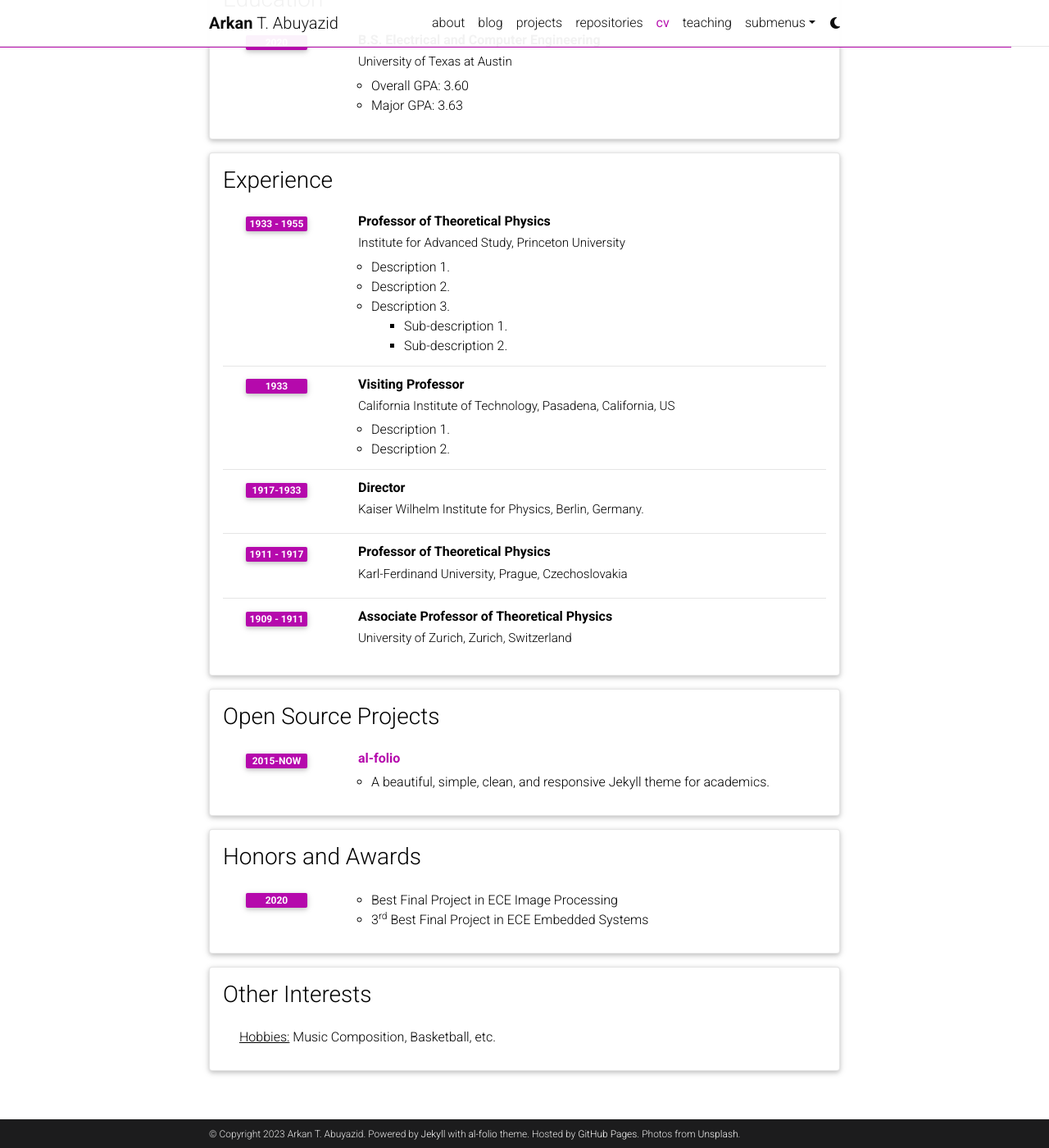
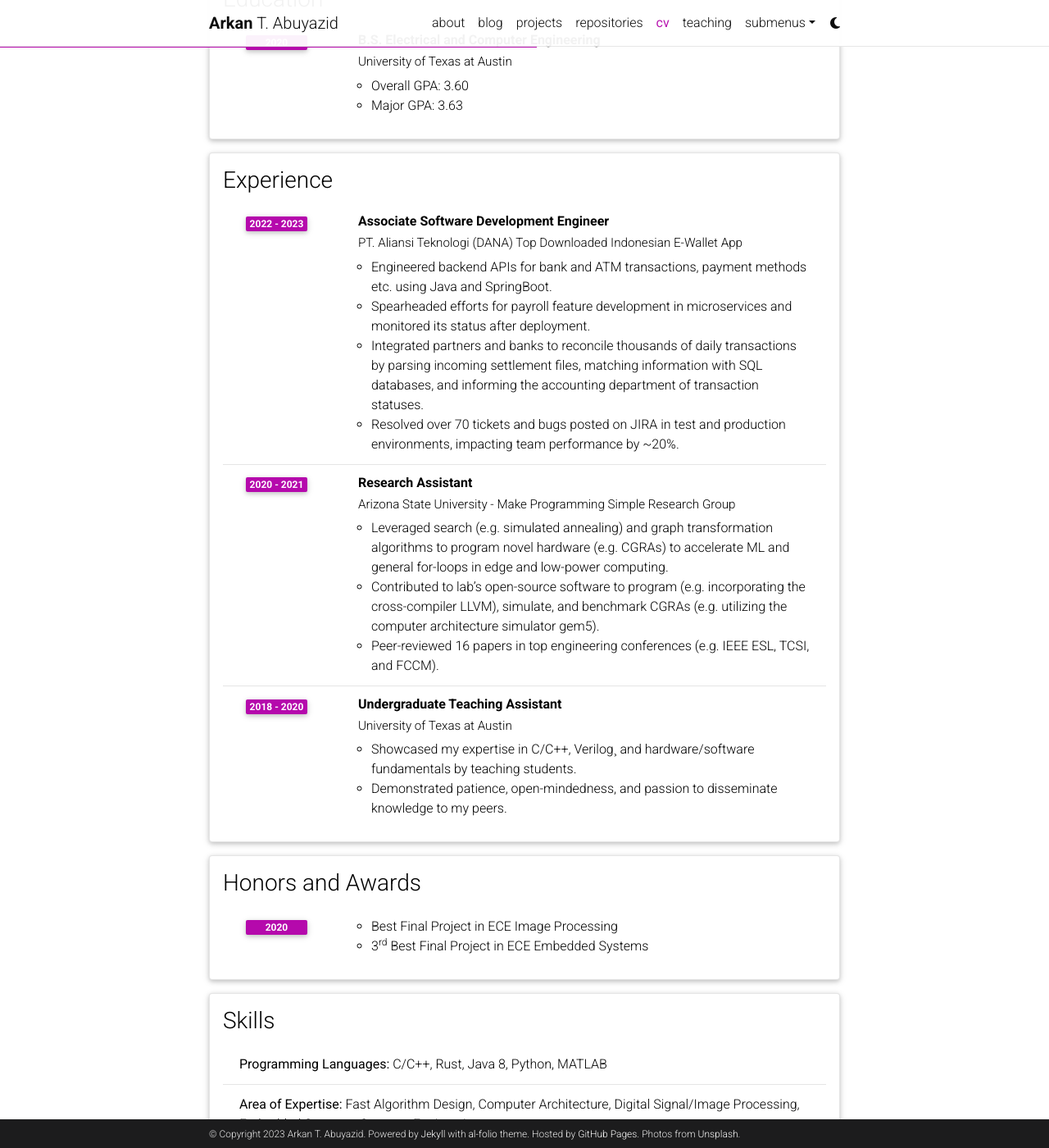
Before and after one commit to aabuyazid/aabuyazid.github.io, a Jekyll site: the page built from _pages/cv.md, in a window 1280 px wide and 1400 px high, scrolled down 428 px. Shown: the whole window at 82% size. Built offline with Jekyll 4.4.1, drawn with Linux system fonts in a browser that asks for light colours; comment, search, counter and statistics services are not loaded; a style sheet for code colours, icons or effects is not loaded; some of the changed text lies outside the part shown.

Commit message:
Finished CV

```diff
--- a/_data/cv.yml
+++ b/_data/cv.yml
@@ -25,42 +25,39 @@
 - title: Experience
   type: time_table
   contents:
-    - title: Professor of Theoretical Physics
-      institution: Institute for Advanced Study, Princeton University
-      year: 1933 - 1955
+    - title: Associate Software Development Engineer
+      institution: PT. Aliansi Teknologi (DANA) Top Downloaded Indonesian E-Wallet App
+      year: 2022 - 2023
       description:
-        - Description 1.
-        - Description 2.
-        - title: Description 3.
-          contents:
-            - Sub-description 1.
-            - Sub-description 2.
-    - title: Visiting Professor
-      institution: California Institute of Technology, Pasadena, California, US
-      year: 1933
+        - Engineered backend APIs for bank and ATM transactions, payment methods etc. using Java and SpringBoot.
+        - Spearheaded efforts for payroll feature development in microservices and monitored its status after deployment.
+        - Integrated partners and banks to reconcile thousands of daily transactions by parsing incoming settlement files, matching information with SQL databases, and informing the accounting department of transaction statuses.
+        - Resolved over 70 tickets and bugs posted on JIRA in test and production environments, impacting team performance by ~20%.
+          # - title: Description 3.
+          #   contents:
+          #     - Sub-description 1.
+          #     - Sub-description 2.
+    - title: Research Assistant
+      institution: Arizona State University - Make Programming Simple Research Group
+      year: 2020 - 2021
       description:
-        - Description 1.
-        - Description 2.
+        - Leveraged search (e.g. simulated annealing) and graph transformation algorithms to program novel hardware (e.g. CGRAs) to accelerate ML and general for-loops in edge and low-power computing.
+        - Contributed to lab’s open-source software to program (e.g. incorporating the cross-compiler LLVM), simulate, and benchmark CGRAs (e.g. utilizing the computer architecture simulator gem5).
+        - Peer-reviewed 16 papers in top engineering conferences (e.g. IEEE ESL, TCSI, and FCCM).
 
-    - title: Director
-      institution: Kaiser Wilhelm Institute for Physics, Berlin, Germany.
-      year: 1917-1933
+    - title: Undergraduate Teaching Assistant
+      institution: University of Texas at Austin
+      year: 2018 - 2020
+      description:
+        - Showcased my expertise in C/C++, Verilog¸ and hardware/software fundamentals by teaching students.
+        - Demonstrated patience, open-mindedness, and passion to disseminate knowledge to my peers.
 
-    - title: Professor of Theoretical Physics
-      institution: Karl-Ferdinand University, Prague, Czechoslovakia
-      year: 1911 - 1917
-      description:
-
-    - title: Associate Professor of Theoretical Physics
-      institution: University of Zurich, Zurich, Switzerland
-      year: 1909 - 1911
-
-- title: Open Source Projects
-  type: time_table
-  contents:
-    - title: <a href="https://github.com/alshedivat/al-folio">al-folio</a>
-      year: 2015-now
-      description: A beautiful, simple, clean, and responsive Jekyll theme for academics.
+          # - title: Open Source Projects
+          #   type: time_table
+          #   contents:
+          #     - title: <a href="https://github.com/alshedivat/al-folio">al-folio</a>
+          #       year: 2015-now
+          #       description: A beautiful, simple, clean, and responsive Jekyll theme for academics.
 
 - title: Honors and Awards
   type: time_table
@@ -69,6 +66,17 @@
       items:
         - Best Final Project in ECE Image Processing
         - 3<sup>rd</sup> Best Final Project in ECE Embedded Systems
+
+- title: Skills
+  type: list
+  contents:
+    - <b>Programming Languages:</b> C/C++, Rust, Java 8, Python, MATLAB
+    - <b>Area of Expertise:</b> Fast Algorithm Design,  Computer Architecture, Digital Signal/Image Processing, Embedded Systems, Systems Engineering
+
+- title: Certificates
+  type: list
+  contents:
+    - <b>NVIDIA Deep Learning Institute</b> - Fundamentals of Accelerated Computing with CUDA Python
 
 #- title: Academic Interests
 #  type: nested_list
@@ -85,4 +93,4 @@
 - title: Other Interests
   type: list
   contents:
-    - <u>Hobbies:</u> Music Composition, Basketball, etc.
+    - <b>Hobbies:</b> Music Composition, Basketball, Tinkering with Linux
```
